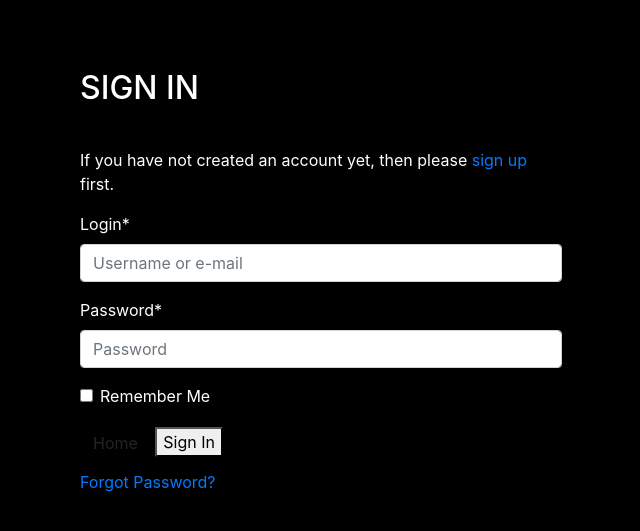
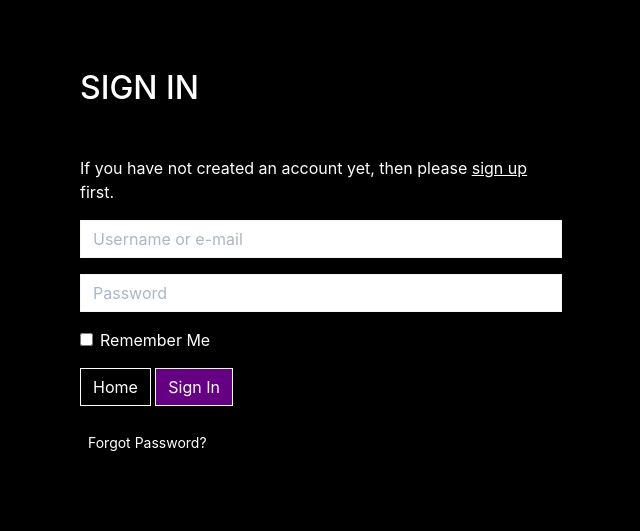
Before and after one commit to J-A-S-M-I-N-J/diaspora, a Django app: page /accounts/login/ in a window 1280 px wide. Shown: the part 128-659 px from the top of the page, without its empty margins (63-703 px from the left). Run offline with Django 3.2, Linux system fonts and the light colour scheme; some libraries are stand-ins or nearby versions.

Commit message:
updated allauth templates and tested profiles

```diff
--- a/profiles/templates/profiles/profile.html
+++ b/profiles/templates/profiles/profile.html
@@ -23,4 +23,5 @@
                 <hr>
             </div>
         </div>
+        {{ profile }}
 {% endblock %}
--- a/static/css/base.css
+++ b/static/css/base.css
@@ -42,13 +42,11 @@ body {
 
 .btn-outline-white {
     background: transparent;
-    color: rgb(255, 255, 255) !important;
     border: 1px solid rgb(255, 255, 255);
 }
 
 .btn-outline-purple {
     background: transparent;
-    color: rgb(101, 0, 132) !important;
     border: 1px solid rgb(101, 0, 132);
 }
 
@@ -107,6 +105,7 @@ body {
 #bag-color-orange {
     color: rgb(240, 72, 5);
 }
+
 
 .shop-bag-btn:hover,
 .shop-bag-btn:active,
@@ -198,6 +197,66 @@ body {
     overflow-y: auto;
 }
 
+/* Allauth form formatting */
+
+.allauth-form-inner-content p {
+    margin-top: 1.5rem; /* mt-4 */
+    color: #ffffff; /* text-secondary */
+}
+
+.allauth-form-inner-content input {
+    border-color: rgb(245, 245, 245);
+    border-radius: 0;
+}
+
+.allauth-form-inner-content label:not([for='id_remember']) {
+    display: none;
+}
+
+.allauth-form-inner-content input::placeholder {
+    color: #aab7c4;
+}
+
+.allauth-form-inner-content button,
+.allauth-form-inner-content input[type='submit'] {
+	/* btn */
+	display: inline-block;
+    font-weight: 400;
+    color: rgb(255, 255, 255);
+    text-align: center;
+    vertical-align: middle;
+    -webkit-user-select: none;
+    -moz-user-select: none;
+    -ms-user-select: none;
+    user-select: none;
+    background-color: rgb(101, 0, 132);
+    border: 1px solid rgb(255, 255, 255);
+    padding: .375rem .75rem;
+    font-size: 1rem;
+    line-height: 1.5;
+    border-radius: 0;
+
+    /* standard bootstrap btn transitions */
+    transition: color .15s ease-in-out,background-color .15s ease-in-out,border-color .15s ease-in-out,box-shadow .15s ease-in-out;
+}
+
+
+.allauth-form-inner-content button:hover,
+.allauth-form-inner-content input[type='submit']:hover {
+	color: rgb(0, 0, 0);
+    background-color: rgb(101, 0, 132);
+    border-color: #222;
+}
+
+.allauth-form-inner-content a {
+	color: rgb(255, 255, 255); /* text-info */
+}
+
+.underline_link {
+    text-decoration-line: underline;
+}
+
+
 /* -------------------------------- Media Queries */
 
 /* Slightly larger container on xl screens */
--- a/templates/allauth/account/login.html
+++ b/templates/allauth/account/login.html
@@ -32,7 +32,7 @@ for a {{ site_name }} account and sign in below:{% endblocktrans %}</p>
 
 {% else %}
 <p>{% blocktrans %}If you have not created an account yet, then please
-<a href="{{ signup_url }}">sign up</a> first.{% endblocktrans %}</p>
+<a class="underline_link" href="{{ signup_url }}">sign up</a> first.{% endblocktrans %}</p>
 {% endif %}
 
 <form class="login" method="POST" action="{% url 'account_login' %}">
@@ -41,10 +41,10 @@ for a {{ site_name }} account and sign in below:{% endblocktrans %}</p>
   {% if redirect_field_value %}
   <input type="hidden" name="{{ redirect_field_name }}" value="{{ redirect_field_value }}" />
   {% endif %}
-  <a class="btn btn-outline-black rounded-0" href="{% url 'home' %}">Home</a>
+  <a class="btn btn-outline-white rounded-0" href="{% url 'home' %}">Home</a>
   <button class="primaryAction" type="submit">{% trans "Sign In" %}</button>
-  <p class="mt-2">
-    <a class="button secondaryAction" href="{% url 'account_reset_password' %}">{% trans "Forgot Password?" %}</a>
+  <p class="mt-4">
+    <a class="button secondaryAction btn-sm" href="{% url 'account_reset_password' %}">{% trans "Forgot Password?" %}</a>
   </p>
 </form>
 
--- a/templates/allauth/account/signup.html
+++ b/templates/allauth/account/signup.html
@@ -9,7 +9,7 @@
 <h2 class="logo-font mb-4">{% trans "Sign Up" %}</h2>
 <hr>
 
-<p>{% blocktrans %}Already have an account? Then please <a href="{{ login_url }}">sign in</a>.{% endblocktrans %}</p>
+<p>{% blocktrans %}Already have an account? Then please <a class="underline_link" href="{{ login_url }}">sign in.</a>{% endblocktrans %}</p>
 
 <form class="signup" id="signup_form" method="post" action="{% url 'account_signup' %}">
   {% csrf_token %}
@@ -17,7 +17,7 @@
   {% if redirect_field_value %}
   <input type="hidden" name="{{ redirect_field_name }}" value="{{ redirect_field_value }}" />
   {% endif %}
-  <a class="btn btn-outline-black rounded-0" href="{% url 'account_login' %}">Back to Login</a>
+  <a class="btn btn-outline-white rounded-0" href="{% url 'account_login' %}">Back to Login</a>
   <button type="submit">{% trans "Sign Up" %}</button>
 </form>
 
--- a/templates/base.html
+++ b/templates/base.html
@@ -73,7 +73,7 @@
                                 {% if request.user.is_superuser %}
                                     <a href="" class="dropdown-item">Product Management</a>
                                 {% endif %}
-                                <a href="" class="dropdown-item">My Profile</a>
+                                <a href="{% url 'profile' %}" class="dropdown-item">My Profile</a>
                                 <a href="{% url 'account_logout' %}" class="dropdown-item">Logout</a>
                             {% else %}
                                 <a href="{% url 'account_signup' %}" class="dropdown-item">Register</a>
--- a/templates/includes/toasts/toast_error.html
+++ b/templates/includes/toasts/toast_error.html
@@ -1,13 +1,13 @@
 <div class="toast custom-toast rounded-0 border-top-0" data-autohide="false">
     <div class="arrow-up arrow-danger"></div>
     <div class="w-100 toast-capper bg-danger"></div>
-    <div class="toast-header bg-white text-dark">
+    <div class="toast-header bg-black text-white border-white">
         <strong class="mr-auto">Error!</strong>
-        <button type="button" class="ml-2 mb-1 close text-dark" data-dismiss="toast" aria-label="Close">
+        <button type="button" class="ml-2 mb-1 close text-white" data-dismiss="toast" aria-label="Close">
             <span aria-hidden="true">&times;</span>
         </button>
     </div>
-    <div class="toast-body bg-white">
+    <div class="toast-body bg-black border-white text-white">
         {{ message }}
     </div>
 </div>
--- a/templates/includes/toasts/toast_info.html
+++ b/templates/includes/toasts/toast_info.html
@@ -1,13 +1,13 @@
 <div class="toast custom-toast rounded-0 border-top-0" data-autohide="false">
     <div class="arrow-up arrow-info"></div>
     <div class="w-100 toast-capper bg-info"></div>
-    <div class="toast-header bg-white text-dark">
+    <div class="toast-header bg-black text-white border-white">
         <strong class="mr-auto">Alert!</strong>
-        <button type="button" class="ml-2 mb-1 close text-dark" data-dismiss="toast" aria-label="Close">
+        <button type="button" class="ml-2 mb-1 close text-white" data-dismiss="toast" aria-label="Close">
             <span aria-hidden="true">&times;</span>
         </button>
     </div>
-    <div class="toast-body bg-white">
+    <div class="toast-body bg-black border-white text-white">
         {{ message }}
     </div>
 </div>
--- a/templates/includes/toasts/toast_warning.html
+++ b/templates/includes/toasts/toast_warning.html
@@ -1,13 +1,13 @@
 <div class="toast custom-toast rounded-0 border-top-0" data-autohide="false">
     <div class="arrow-up arrow-warning"></div>
     <div class="w-100 toast-capper bg-warning"></div>
-    <div class="toast-header bg-white text-dark">
+    <div class="toast-header bg-black text-white border-white">
         <strong class="mr-auto">Warning!</strong>
-        <button type="button" class="ml-2 mb-1 close text-dark" data-dismiss="toast" aria-label="Close">
+        <button type="button" class="ml-2 mb-1 close text-white" data-dismiss="toast" aria-label="Close">
             <span aria-hidden="true">&times;</span>
         </button>
     </div>
-    <div class="toast-body bg-white">
+    <div class="toast-body bg-black border-white text-white">
         {{ message }}
     </div>
 </div>
```
Also changed, not shown: profiles/views.py (+7 -2 lines), db.sqlite3, templates/allauth/account/account_inactive.html (line endings or trailing spaces).
